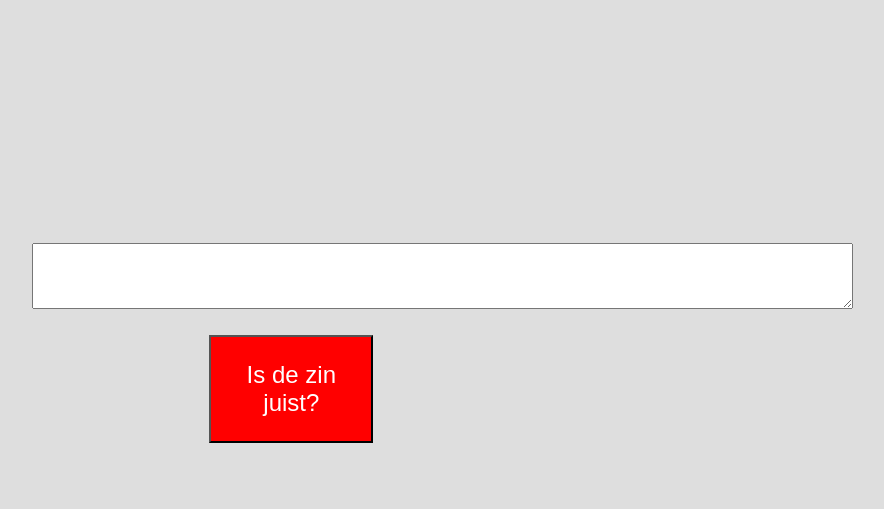
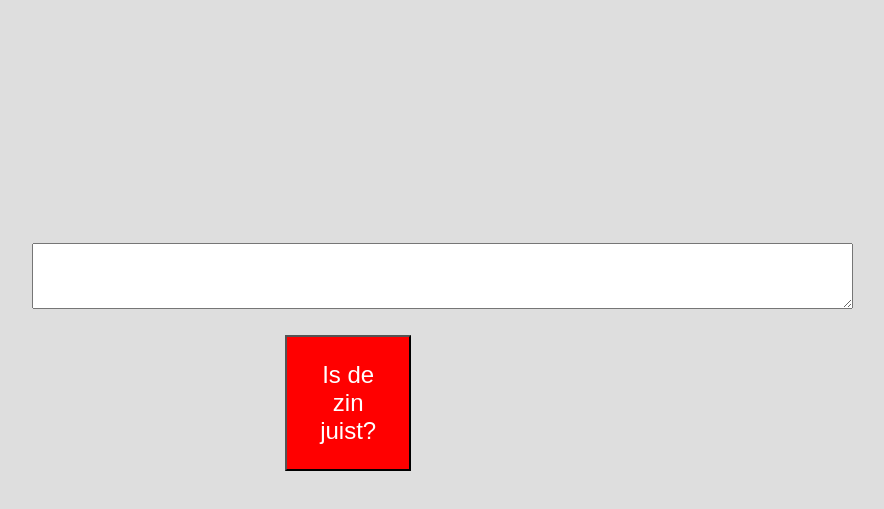
Before and after one commit to MitchPringels/Escaperoom, a plain HTML site: page index.html in a window 1280 px wide. Shown: the part 5-514 px from the top of the page, without its empty margins (355-1239 px from the left). Drawn offline with Linux system fonts and the light colour scheme.

Commit message:
Update index.html

```diff
--- a/index.html
+++ b/index.html
@@ -30,7 +30,7 @@
       }
       .aroundDiv{
         display: block;
-        margin-left: 35%;
+        margin-left: 50%;
         margin-right: auto;
       }
       button{
```
